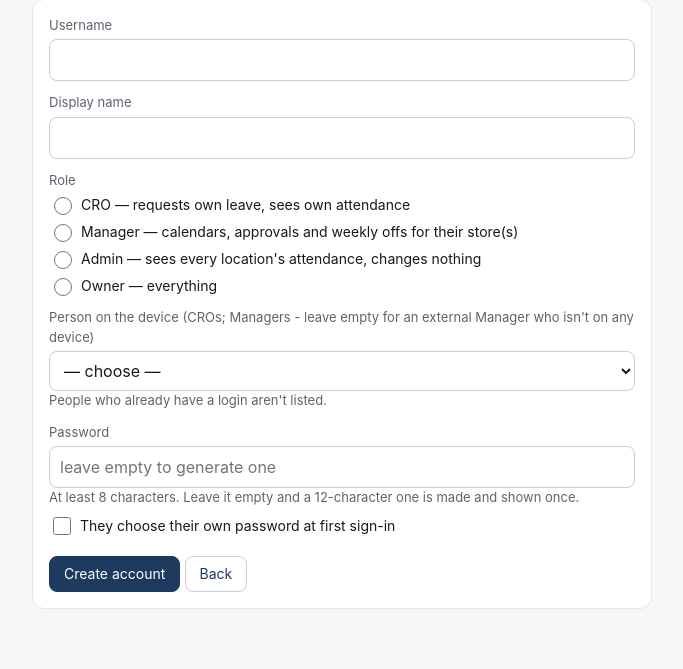
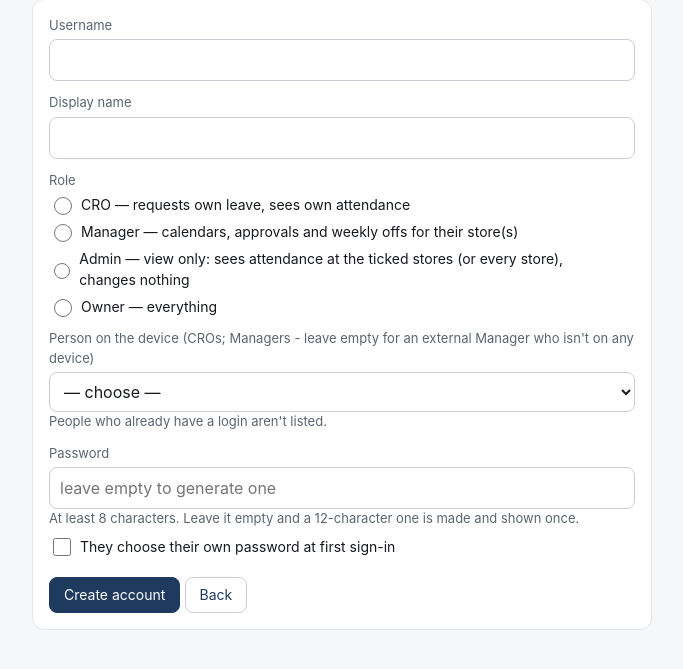
Before and after one commit to AyushMaria/attendance-fileserver, a Python web app: template templates/user_form.html in a window 1280 px wide. Shown: the part 105-774 px from the top of the page, without its empty margins (18-701 px from the left). Run offline with Jinja, Linux system fonts and the light colour scheme; the template is opened without the code that fills it, so the values that code supplies are empty.

Commit message:
Admin accounts can be limited to chosen stores (view only)
An Admin with stores ticked sees only those; none ticked = every store.
For an area manager who watches stores but approves nothing.

Co-Authored-By: Claude Opus 5.5 <noreply@anthropic.com>
Claude-Session: https://claude.ai/code/session_015dMeA18MwcznJXtNPVqYa3

```diff
--- a/auth.py
+++ b/auth.py
@@ -126,8 +126,12 @@ def stores_for(user, conn=None):
     conn = conn or db.get_db()
     if user is None:
         return set()
-    if user["role"] in ("owner", "admin"):     # Admin: every store, view only
+    if user["role"] == "owner":
         return set(all_stores(conn))
+    if user["role"] == "admin":     # view only: the ticked stores, or every store if none are
+        ticked = {r["store"] for r in conn.execute(
+            "SELECT store FROM user_stores WHERE user_id=?", (user["id"],))}
+        return ticked or set(all_stores(conn))
     if user["role"] == "manager":
         return {r["store"] for r in conn.execute(
             "SELECT store FROM user_stores WHERE user_id=?", (user["id"],))}
--- a/templates/home.html
+++ b/templates/home.html
@@ -4,7 +4,7 @@
 {% block body %}
 <h1>Today · {{ today|isodate }}</h1>
 <p class="sub">
-  {% if me.role == 'admin' %}View only - every location's attendance.
+  {% if me.role == 'admin' %}View only.
   {% elif pending %}<a href="{{ url_for('leave.approvals') }}"><b>{{ pending }}</b> leave request{{ 's' if pending != 1 }} waiting for you</a>
   {% else %}No leave requests waiting.{% endif %}
   {% if own_month %} · <a href="{{ url_for('main.person', store=me.emp_store, user_id=me.emp_user_id, month=own_month) }}">My attendance</a>{% endif %}
--- a/templates/user_form.html
+++ b/templates/user_form.html
@@ -15,7 +15,7 @@
   <div class="field"><label for="dn">Display name</label>
     <input id="dn" type="text" name="display_name" value="{{ form.get('display_name', '') }}" required></div>
   <div class="field"><label>Role</label>
-    {% for value, label in [('cro', 'CRO — requests own leave, sees own attendance'), ('manager', 'Manager — calendars, approvals and weekly offs for their store(s)'), ('admin', 'Admin — sees every location\'s attendance, changes nothing'), ('owner', 'Owner — everything')] %}
+    {% for value, label in [('cro', 'CRO — requests own leave, sees own attendance'), ('manager', 'Manager — calendars, approvals and weekly offs for their store(s)'), ('admin', 'Admin — view only: sees attendance at the ticked stores (or every store), changes nothing'), ('owner', 'Owner — everything')] %}
       <label class="check" style="display:flex"><input type="radio" name="role" value="{{ value }}" {{ 'checked' if form.get('role', 'cro') == value }}> {{ label }}</label>
     {% endfor %}
   </div>
@@ -25,8 +25,9 @@
       {% for e in people %}<option value="{{ e.store }}:{{ e.user_id }}" {{ 'selected' if form.get('person') == e.store ~ ':' ~ e.user_id }}>{{ e.store }} · #{{ e.user_id }} {{ e.name }}{{ '' if e.on_device else ' (no longer on device)' }}</option>{% endfor %}
     </select>
     <div class="small muted">People who already have a login aren't listed.</div></div>
-  <div class="field" id="stores-field"><label>Stores this Manager covers</label>
+  <div class="field" id="stores-field"><label id="stores-label">Stores this Manager covers</label>
     {% for s in stores %}<label class="check"><input type="checkbox" name="stores" value="{{ s }}" {{ 'checked' if s in covers }}> {{ s }}</label>{% endfor %}
+    <div class="small muted" id="stores-hint">Tick none to let them see every store.</div>
   </div>
   {% if not u %}
   <div class="field"><label for="pw">Password</label>
@@ -76,7 +77,9 @@
   function sync() {
     var r = document.querySelector('input[name=role]:checked'); r = r ? r.value : '';
     document.getElementById('person-field').style.display = (r === 'owner' || r === 'admin') ? 'none' : '';
-    document.getElementById('stores-field').style.display = r === 'manager' ? '' : 'none';
+    document.getElementById('stores-field').style.display = (r === 'manager' || r === 'admin') ? '' : 'none';
+    document.getElementById('stores-label').textContent = r === 'admin' ? 'Stores they can see' : 'Stores this Manager covers';
+    document.getElementById('stores-hint').style.display = r === 'admin' ? '' : 'none';
   }
   document.querySelectorAll('input[name=role]').forEach(function (e) { e.addEventListener('change', sync); });
   sync();
--- a/templates/users.html
+++ b/templates/users.html
@@ -28,7 +28,7 @@
       <td><a href="{{ url_for('admin.edit_user', uid=u.id) }}">{{ u.username }}</a></td>
       <td>{{ u.display_name }}</td>
       <td>{{ {'owner':'Owner','admin':'Admin','manager':'Manager','cro':'CRO'}[u.role] }}</td>
-      <td>{% if u.role == 'manager' %}{{ u.covers or '—' }} · {% endif %}{% if u.emp_user_id %}{{ u.emp_store }} #{{ u.emp_user_id }} {{ u.emp_name or '' }}{% else %}—{% endif %}</td>
+      <td>{% if u.role == 'manager' %}{{ u.covers or '—' }} · {% elif u.role == 'admin' %}{{ u.covers or 'all stores' }} · {% endif %}{% if u.emp_user_id %}{{ u.emp_store }} #{{ u.emp_user_id }} {{ u.emp_name or '' }}{% else %}—{% endif %}</td>
       <td>{% if u.active and u.must_change_password %}<span class="pill">first sign-in pending</span> {% endif %}{% if u.active %}{% if u.locked_until and u.locked_until > now_iso %}<span class="pill warn">locked</span>{% else %}<span class="pill good">active</span>{% endif %}{% else %}<span class="pill">inactive</span>{% endif %}</td>
       <td class="nowrap">{{ u.last_login_at|localtime('%d %b, %H:%M') or 'never' }}</td>
     </tr>
--- a/views/admin.py
+++ b/views/admin.py
@@ -554,6 +554,10 @@ def account_form(conn, editing=None):
         if not covers or not set(covers) <= known:
             return None, "Tick the store(s) this Manager covers."
         values["stores"] = covers
+    if role == "admin":              # none ticked = every store
+        if not set(covers) <= set(auth.all_stores(conn)):
+            return None, "Unknown store."
+        values["stores"] = covers
     return values, None
 
 
```
Also changed, not shown: tests/test_admin_role.py (+42 -0 lines).
